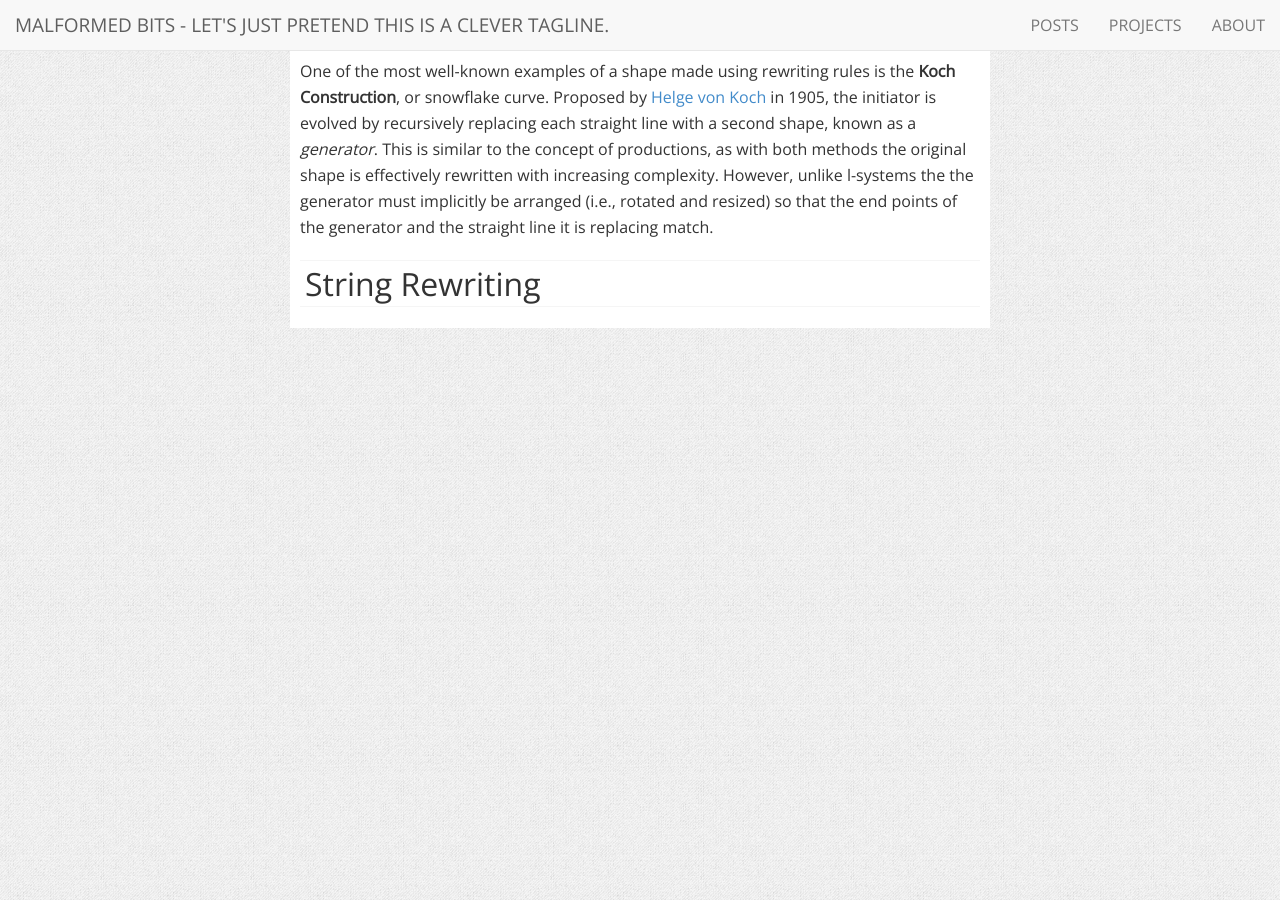
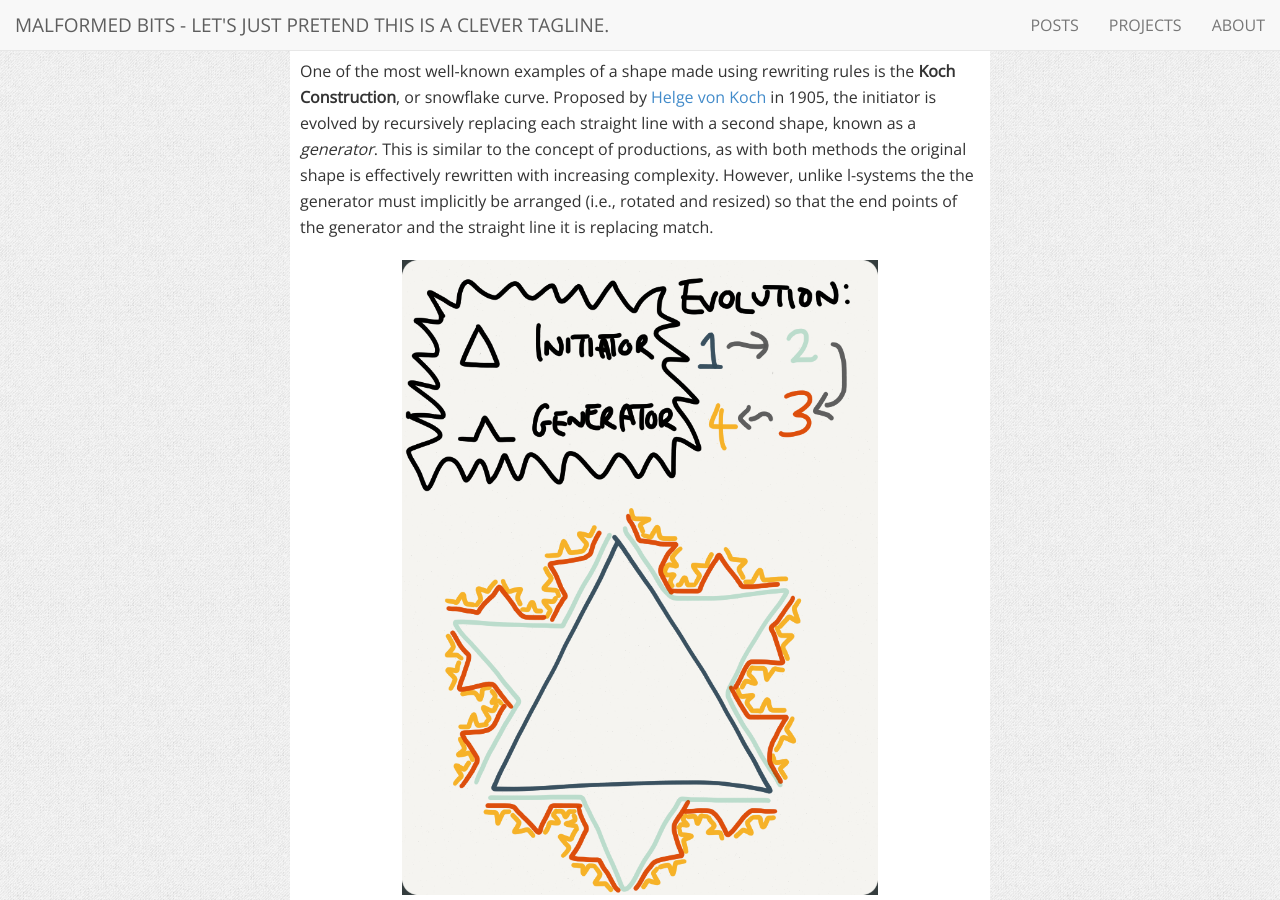
Before and after one commit to charlottepierce/charlottepierce.github.com, a Jekyll site: the page built from _posts/2014-12-12-DRAFT-Intro-to-L-Systems.md, in a window 1280 px wide and 900 px high, scrolled down 468 px. Built offline with Jekyll 4.4.1, drawn with Linux system fonts in a browser that asks for light colours; nearby versions of some CDN libraries.

Commit message:
Added snowflake curve image.
Signed-off-by: Charlotte Pierce <charlotte@malformed-bits.com>

```diff
--- a/_posts/2014-12-12-DRAFT-Intro-to-L-Systems.md
+++ b/_posts/2014-12-12-DRAFT-Intro-to-L-Systems.md
@@ -22,6 +22,8 @@ Proposed by [Helge von Koch](http://en.wikipedia.org/wiki/Helge_von_Koch) in 190
 This is similar to the concept of productions, as with both methods the original shape is effectively rewritten with increasing complexity.
 However, unlike l-systems the the generator must implicitly be arranged (i.e., rotated and resized) so that the end points of the generator and the straight line it is replacing match.
 
+![Basic evolution of the Snowflake curve]({{sit.url}}/img/koch_construction.png)
+
 ## String Rewriting ##
 
 <!--axiom + rules -->
```
Also changed, not shown: img/koch_construction.png (added).
